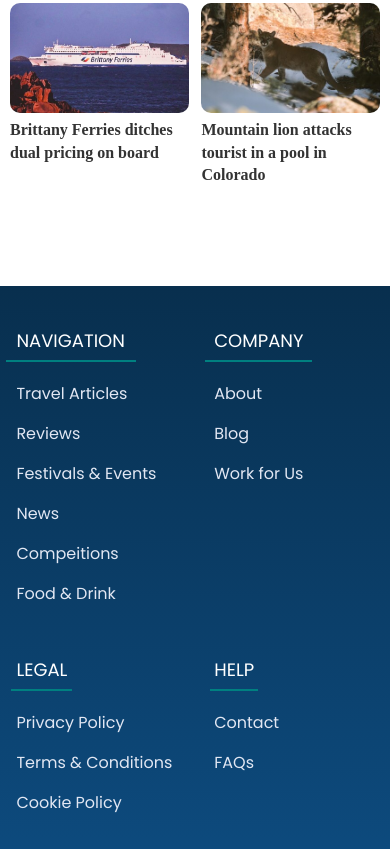
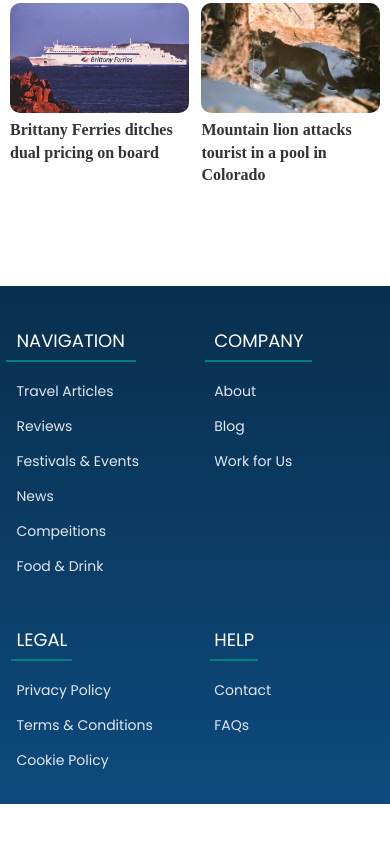
Before and after one commit to chrisenoch/travelnews, a website: page index.html in a window 390 px wide. Shown: the part 3843-4692 px from the top of the page. After the commit the page ends 4647 px from the top, so only its background shows below. Drawn offline with Linux system fonts and the light colour scheme; files whose address does not match are found by name; a web font is replaced by a local one.

Commit message:
footer fully responsive

```diff
--- a/index.html
+++ b/index.html
@@ -492,7 +492,7 @@
     </main>
     <footer class="footer">
       <div class="footer__container">
-        <nav class="footer__group">
+        <nav>
           <h4 class="footer__header">Navigation</h4>
           <ul class="footer__list">
             <li class="footer__item">
@@ -515,7 +515,7 @@
             </li>
           </ul>
         </nav>
-        <div class="footer__group">
+        <div>
           <h4 class="footer__header">Company</h4>
           <ul class="footer__list">
             <li class="footer__item">
@@ -529,7 +529,7 @@
             </li>
           </ul>
         </div>
-        <div class="footer__group">
+        <div>
           <h4 class="footer__header">Legal</h4>
           <ul class="footer__list">
             <li class="footer__item">
@@ -543,7 +543,7 @@
             </li>
           </ul>
         </div>
-        <div class="footer__group">
+        <div>
           <h4 class="footer__header">Help</h4>
           <ul class="footer__list">
             <li class="footer__item">
--- a/sass/layout/_footer.scss
+++ b/sass/layout/_footer.scss
@@ -1,4 +1,8 @@
 .footer {
+  @include respond(phone-s) {
+    @include t-1-4;
+  }
+
   color: white;
   @include t-1-6;
   line-height: 2.5;
@@ -31,14 +35,15 @@
   }
 
   &__container {
-    padding: var(--spacing-3-2);
+    @include respond(phone-s) {
+      padding: var(--spacing-3-2) 10px;
+      grid-template-columns: repeat(auto-fit, minmax(17.5rem, 1fr));
+    }
     max-width: 1220px;
-    padding: 0 10px;
-    padding: var(--spacing-3-2) 10px;
+    padding: var(--spacing-3-2) 20px;
     margin: 0 auto;
     display: grid;
     grid-template-columns: repeat(auto-fit, minmax(20rem, 1fr));
-    grid-gap: var(--spacing-2-4);
     grid-gap: var(--spacing-3-2);
   }
 
```
Also changed, not shown: css/style.css.
